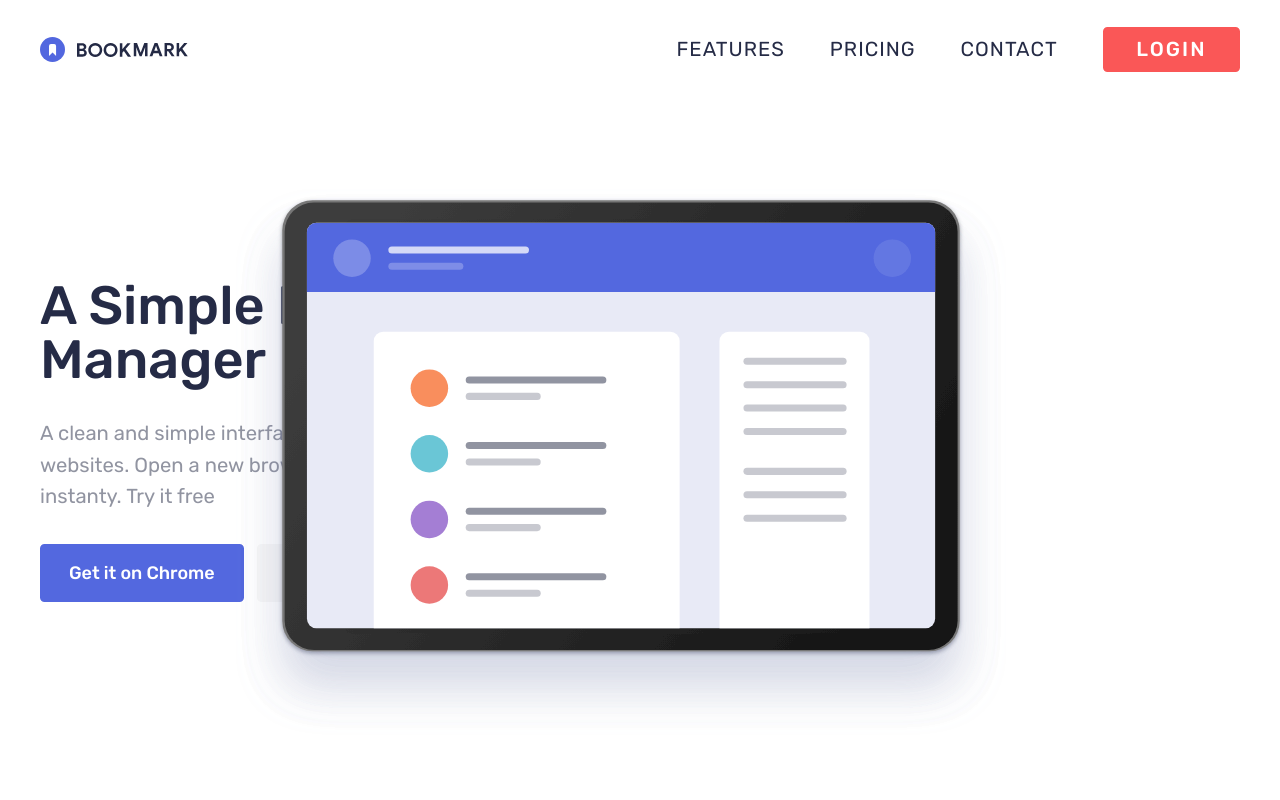
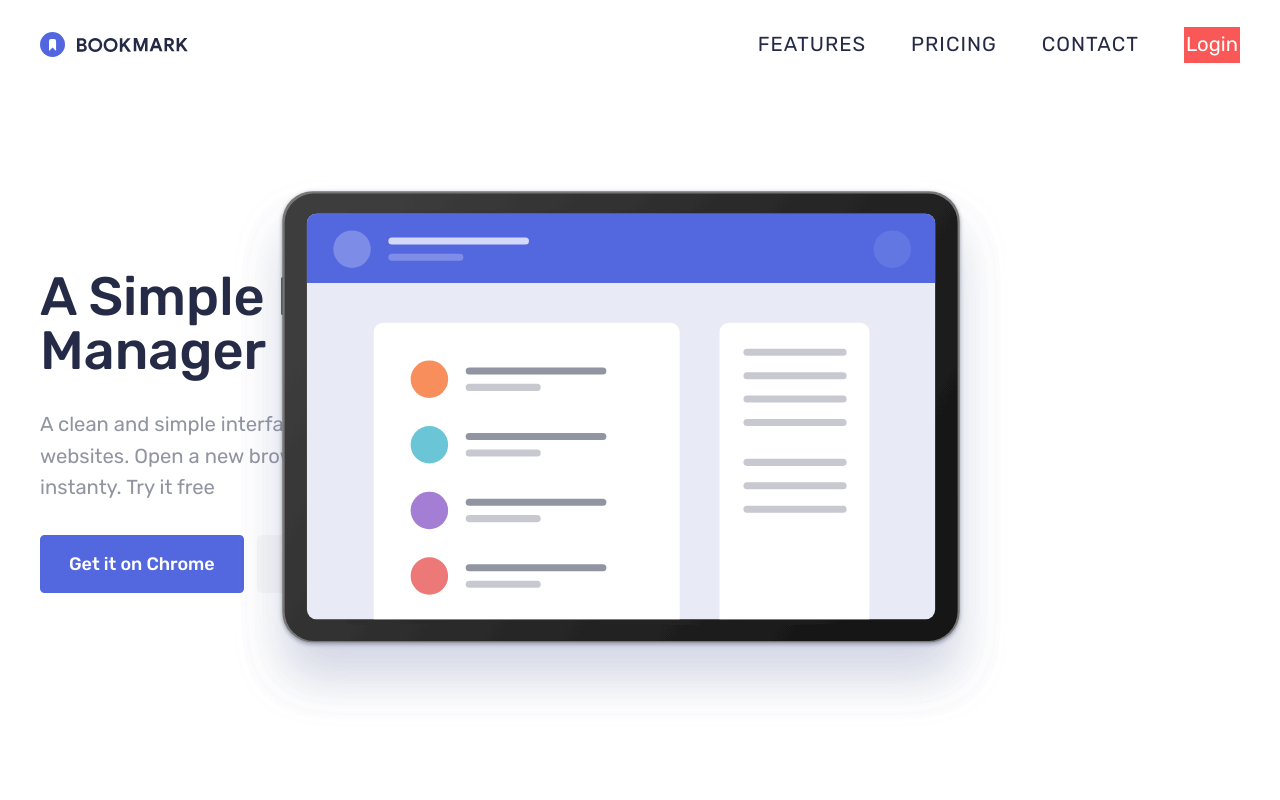
Before and after one commit to AlvesPHGA/lp-bookmark, a React (Vite) app: page / in a window 1280 px wide. Shown: the top 800 px of the page. Built offline with nearby package versions, Linux system fonts and the light colour scheme.

Commit message:
updated Button component

```diff
--- a/src/components/Button/Button.tsx
+++ b/src/components/Button/Button.tsx
@@ -1,7 +1,9 @@
 export function Button({ legend }) {
-   return (
-      <button className="uppercase border-2 border-softRed font-medium text-white bg-softRed px-7 py-1 rounded tracking-[0.1em] hover:text-softRed hover:bg-white">
-         {legend}
-      </button>
-   );
+   const element = document.querySelectorAll('.__button');
+   element.forEach((item) => {
+      item.innerHTML === 'Login'
+         ? item.classList.add('__loginBtn')
+         : item.classList.add('__contactBtn');
+   });
+   return <button className="__button">{legend}</button>;
 }
--- a/src/components/Form/Input/Input.tsx
+++ b/src/components/Form/Input/Input.tsx
@@ -1,6 +1,5 @@
 export function Input() {
    return (
-      <div className="w-[40%] mx-auto mt-10 flex justify-between">
       <input
          className="w-[68%] py-[2px] px-2 rounded-md text-base"
          type="email"
@@ -8,9 +7,5 @@ export function Input() {
          id="email"
          placeholder="Enter your email address"
       />
-         <button className="w-fit px-5 py-2 bg-softRed text-white text-base rounded-md border-2 border-softRed hover:bg-white hover:text-softRed transition-all">
-            Contact Us
-         </button>
-      </div>
    );
 }
--- a/src/components/Home/Contact/Contact.tsx
+++ b/src/components/Home/Contact/Contact.tsx
@@ -1,3 +1,4 @@
+import { Button } from '../../Button/Button';
 import { Input } from '../../Form/Input/Input';
 
 export interface IContact {
@@ -15,7 +16,10 @@ export function Contact({ sutitle, title }: IContact) {
                </p>
                <h2 className="text-white mt-5">{title}</h2>
             </div>
-            <Input />
+            <form className="w-[40%] mx-auto mt-10 flex justify-between">
+               <Input />
+               <Button legend="Contact Us" />
+            </form>
          </div>
       </section>
    );
--- a/src/styles/components.css
+++ b/src/styles/components.css
@@ -1,4 +1,16 @@
 @tailwind components;
+
+.__button {
+   @apply border-softRed border-2 text-white bg-softRed hover:text-softRed hover:bg-white transition-all;
+}
+
+.__loginBtn {
+   @apply uppercase font-medium  px-7 py-1 rounded tracking-[0.1em];
+}
+
+.__contactBtn {
+   @apply w-fit px-5 py-2  text-base rounded-md;
+}
 
 .backBlue {
    @apply absolute bottom-0 bg-[#5368DF] z-0;
```
Lines whose indentation alone changed are shown as unchanged.
